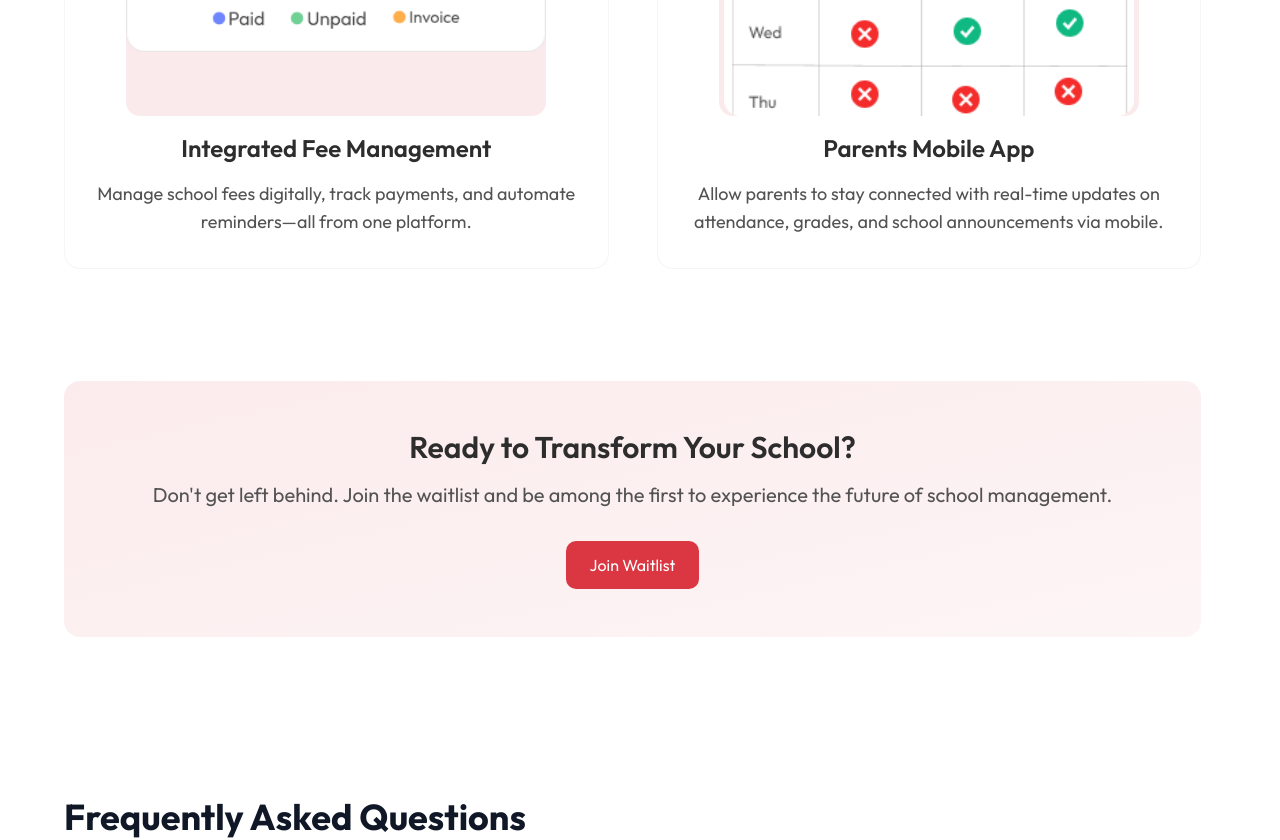
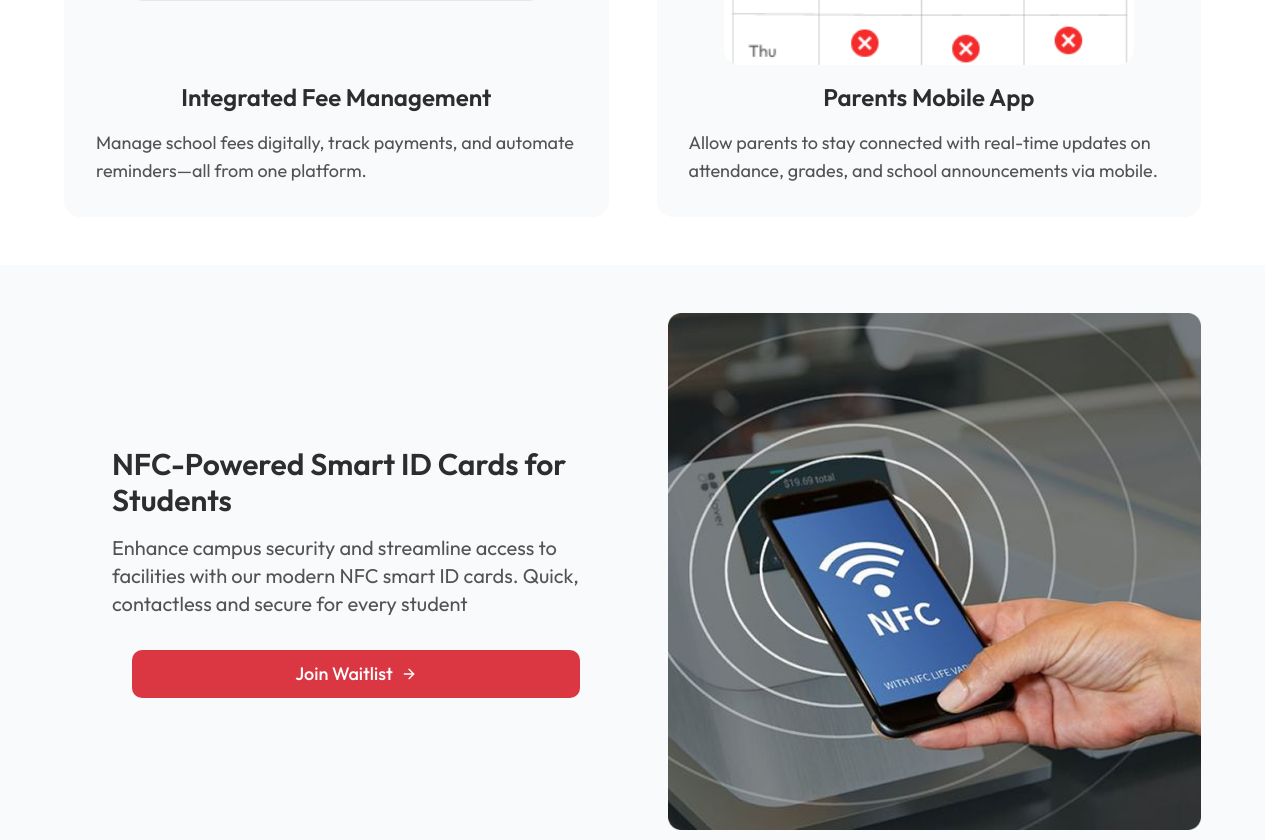
Before and after one commit to hngprojects/open-school-portal-FE, a Next.js app: page /waitlist in a window 1280 px wide. Shown: the part 2640-3480 px from the top of the page. Built offline with nearby package versions, Linux system fonts and the light colour scheme.

Commit message:
CHORES (Waitlist) UI styling

```diff
--- a/src/app/globals.css
+++ b/src/app/globals.css
@@ -150,7 +150,9 @@ html {
 }
 
 .animate-onrender {
-  transition: all 0.3s ease-in-out;
+  transition-property: opacity, transform;
+  transition-duration: 500ms;
+  transition-timing-function: ease-out;
   opacity: 1;
   transform: translateY(0px);
 
--- a/src/app/waitlist/_components/why-schools-choose-us.tsx
+++ b/src/app/waitlist/_components/why-schools-choose-us.tsx
@@ -1,3 +1,5 @@
+import { Button } from "@/components/ui/button";
+import { ArrowRightIcon } from "lucide-react";
 import React from "react";
 
 interface Reason {
@@ -35,8 +37,8 @@ const reasons: Reason[] = [
 
 const WhySchoolsJoinEarlyAccess = () => {
   return (
-    <section className="bg-white py-16 md:py-24">
-      <div className="container mx-auto flex flex-col gap-12">
+    <section className="w-full bg-white">
+      <div className="container flex flex-col gap-12 py-12 bg-white">
 
         {/* Header */}
         <div className="text-center max-w-3xl mx-auto">
@@ -53,36 +55,51 @@ const WhySchoolsJoinEarlyAccess = () => {
           {reasons.map((reason, index) => (
             <div
               key={index}
-              className="relative flex flex-col items-center gap-4 rounded-2xl border border-border-secondary/20 bg-white p-6 md:p-8 hover:shadow-lg transition"
+              className="relative flex flex-col items-center gap-4 rounded-2xl bg-[#F9FAFC] p-6 md:p-8 hover:shadow-lg transition"
             >
-              <div className="relative w-[360px] h-[410px] md:w-[420px] md:h-[480px] flex items-center justify-center rounded-xl bg-accent/10 group-hover:bg-accent/20 transition-colors">
+              <div className="relative w-[360px] h-[410px] md:w-[420px] md:h-[480px] flex items-center justify-center rounded-xl group-hover:bg-accent/20 transition-colors">
                 <img
                   src={reason.imgSrc}
                   alt={reason.title}
                   className="absolute w-full h-full object-contain"
                 />
               </div>
-              <h3 className="text-xl md:text-2xl font-semibold text-text-primary text-center">
+              <h3 className="text-xl md:text-2xl font-semibold text-text-primary text-left">
                 {reason.title}
               </h3>
-              <p className="text-base md:text-lg text-text-secondary leading-7 text-center">
+              <p className="text-base md:text-lg text-text-secondary leading-7">
                 {reason.description}
               </p>
             </div>
           ))}
         </div>
+      </div>
 
-        {/* CTA Section */}
-        <div className="mt-12 md:mt-16 flex flex-col items-center text-center bg-gradient-to-br from-accent/10 to-accent/5 rounded-2xl p-8 md:p-12 gap-4">
-          <h3 className="text-2xl md:text-3xl font-semibold text-text-primary">
-            Ready to Transform Your School?
-          </h3>
-          <p className="text-lg md:text-xl text-text-secondary">
-            Don't get left behind. Join the waitlist and be among the first to experience the future of school management.
-          </p>
-          <button className="mt-4 px-6 py-3 bg-accent text-white rounded-lg hover:bg-accent/90 transition">
-            Join Waitlist
-          </button>
+      {/* CTA Section */}
+      <div className="w-full bg-[#F9FAFC]">
+        <div className="container flex flex-col sm:flex-row items-center gap-5 py-12">
+
+          <div className="flex flex-col items-center w-full rounded-2xl py-4 md:p-12 gap-4 text-left">
+            <h3 className="text-2xl md:text-3xl font-semibold text-text-primary text-left">
+              NFC-Powered Smart ID Cards for Students
+            </h3>
+            <p className="text-lg md:text-xl text-text-secondary">
+              Enhance campus security and streamline access to facilities with our modern NFC smart ID cards. Quick, contactless and secure for every student
+            </p>
+            <Button className="mt-4 px-6 py-3 w-full max-w-md">
+              Join Waitlist
+              <ArrowRightIcon />
+            </Button>
+          </div>
+
+
+          <div className="relative w-full flex items-center justify-center rounded-xl aspect-[637/618]">
+            <img
+              src="/assets/images/waitlist/nfc-powered-smart-id-cards.png"
+              alt="nfc powered smart id cards"
+              className="absolute w-full h-full object-contain"
+            />
+          </div>
         </div>
 
       </div>
```
